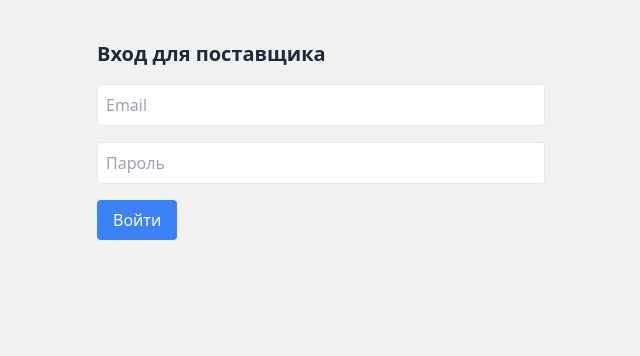
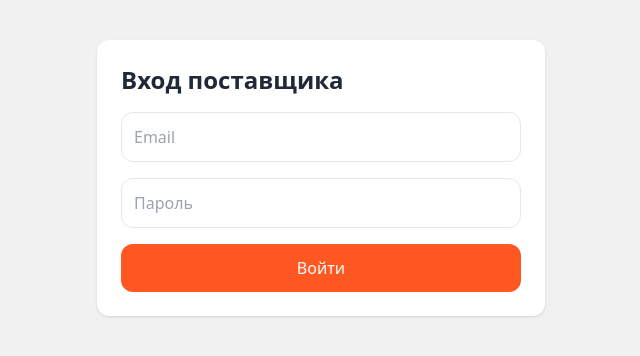
Before and after one commit to akhmedovkb/frontend, a React (Vite) app: page /login in a window 1280 px wide. Shown: the top 356 px of the page, without its empty margins (319-959 px from the left). Built offline with nearby package versions, Linux system fonts and the light colour scheme.

Commit message:
Update Login.jsx

```diff
--- a/src/pages/Login.jsx
+++ b/src/pages/Login.jsx
@@ -1,64 +1,69 @@
-import React, { useState } from 'react';
+// src/pages/Login.jsx (для поставщика)
+import React, { useState } from "react";
+import { useNavigate } from "react-router-dom";
 
-function Login() {
-  const [formData, setFormData] = useState({ email: '', password: '' });
-  const [error, setError] = useState('');
-
-  const handleChange = (e) => {
-    setFormData({ ...formData, [e.target.name]: e.target.value });
-  };
+const Login = () => {
+  const [email, setEmail] = useState("");
+  const [password, setPassword] = useState("");
+  const navigate = useNavigate();
 
   const handleSubmit = async (e) => {
     e.preventDefault();
-    setError('');
+    try {
+      const response = await fetch(
+        "https://travella-production.up.railway.app/api/providers/login",
+        {
+          method: "POST",
+          headers: {
+            "Content-Type": "application/json",
+          },
+          body: JSON.stringify({ email, password }),
+        }
+      );
 
-    try {
-      const res = await fetch('https://travella-production.up.railway.app/api/providers/login', {
-        method: 'POST',
-        headers: { 'Content-Type': 'application/json' },
-        body: JSON.stringify(formData),
-      });
-
-      const data = await res.json();
-
-      if (res.ok) {
-        localStorage.setItem('token', data.token);
-        alert('Успешный вход!');
-        window.location.href = '/dashboard';
+      const data = await response.json();
+      if (response.ok) {
+        localStorage.setItem("token", data.token);
+        console.log("Успешный вход, токен:", data.token);
+        navigate("/dashboard");
       } else {
-        setError(data.error || 'Ошибка авторизации');
+        alert(data.error || "Ошибка входа");
       }
-    } catch (err) {
-      console.error(err);
-      setError('Ошибка при соединении с сервером');
+    } catch (error) {
+      console.error("Ошибка при входе:", error);
+      alert("Сервер не отвечает");
     }
   };
 
   return (
-    <form onSubmit={handleSubmit} className="max-w-md mx-auto mt-10 space-y-4">
-      <h2 className="text-xl font-bold">Вход для поставщика</h2>
+    <div className="max-w-md mx-auto bg-white p-6 rounded-xl shadow mt-10">
+      <h2 className="text-2xl font-bold mb-4">Вход поставщика</h2>
+      <form onSubmit={handleSubmit} className="space-y-4">
         <input
           type="email"
-        name="email"
           placeholder="Email"
-        className="w-full p-2 border rounded"
-        value={formData.email}
-        onChange={handleChange}
+          className="w-full p-3 border rounded-xl"
+          value={email}
+          onChange={(e) => setEmail(e.target.value)}
           required
         />
         <input
           type="password"
-        name="password"
           placeholder="Пароль"
-        className="w-full p-2 border rounded"
-        value={formData.password}
-        onChange={handleChange}
+          className="w-full p-3 border rounded-xl"
+          value={password}
+          onChange={(e) => setPassword(e.target.value)}
           required
         />
-      {error && <p className="text-red-500">{error}</p>}
-      <button type="submit" className="bg-blue-500 text-white px-4 py-2 rounded">Войти</button>
+        <button
+          type="submit"
+          className="w-full bg-primary text-white py-3 rounded-xl hover:bg-secondary transition"
+        >
+          Войти
+        </button>
       </form>
+    </div>
   );
-}
+};
 
 export default Login;
```
Lines whose indentation alone changed are shown as unchanged.
